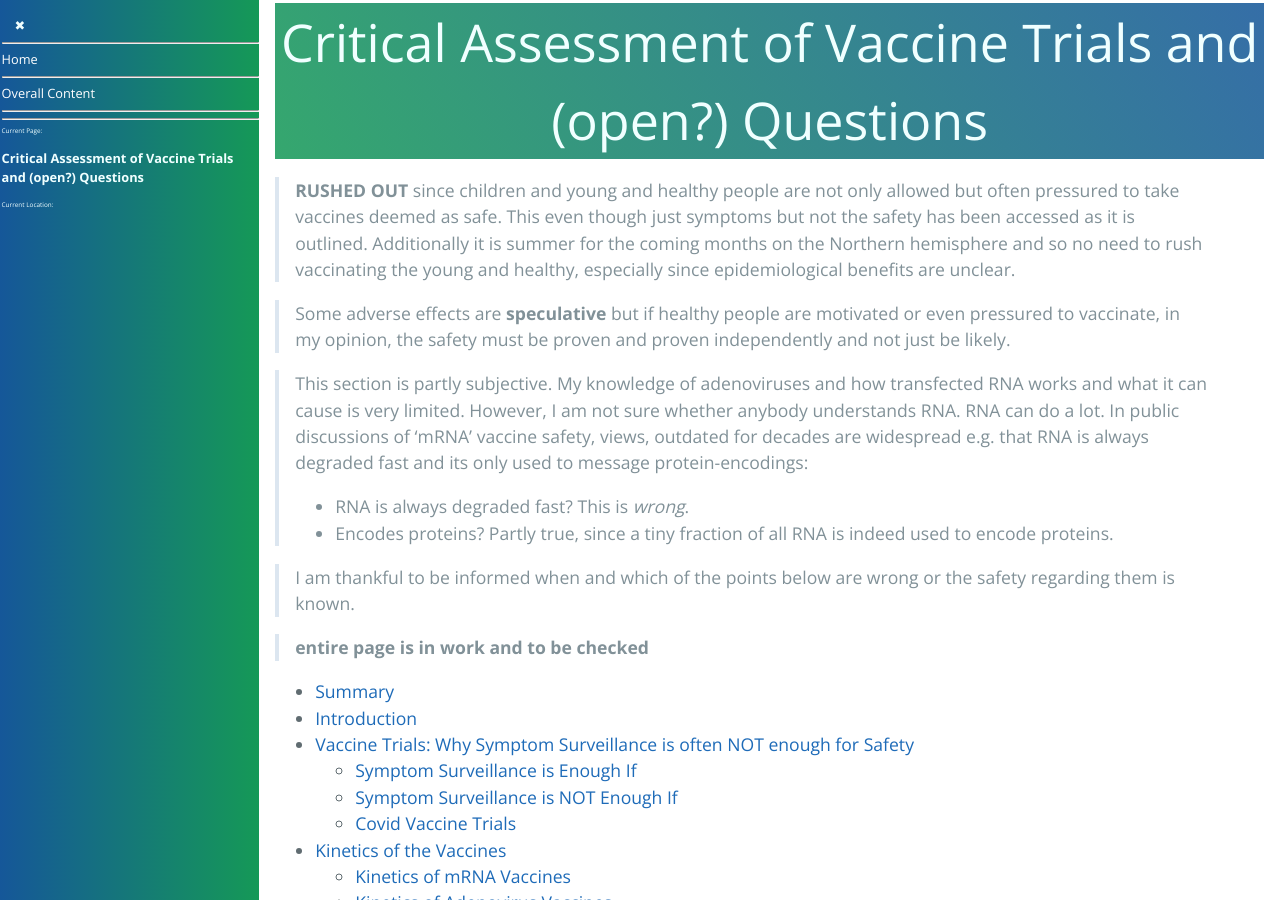
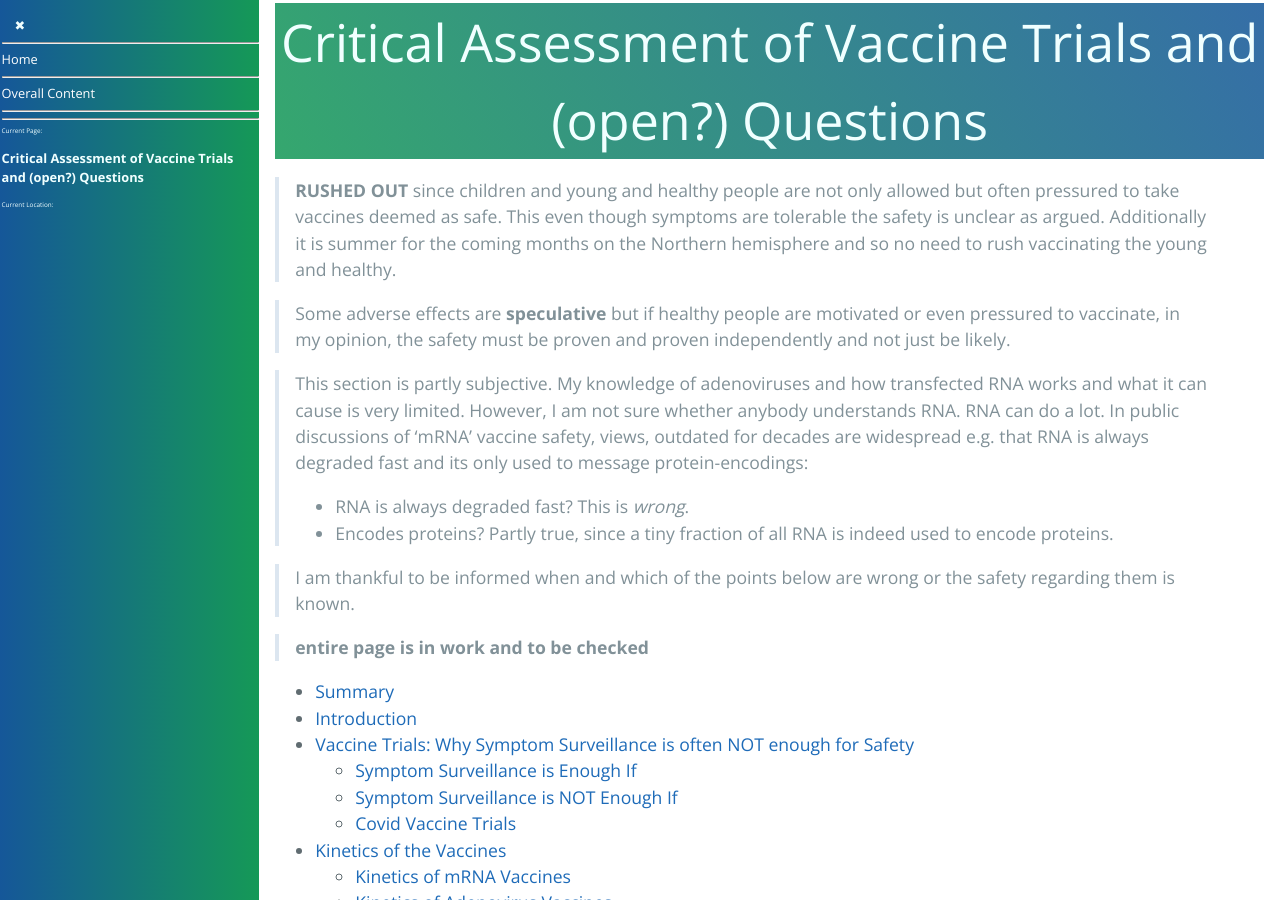
Before and after one commit to forestgrape/coronavirus, a Jekyll site: the page built from 10_vaccines/vaccine_questions.md, in a window 1280 px wide and 900 px high. Built offline with Jekyll 4.4.1, drawn with Linux system fonts in a browser that asks for light colours; our own code applies the rules of GitHub Pages for plain Markdown files.

Commit message:
Update vaccine_questions.md

```diff
--- a/10_vaccines/vaccine_questions.md
+++ b/10_vaccines/vaccine_questions.md
@@ -1,6 +1,7 @@
 # Critical Assessment of Vaccine Trials and (open?) Questions
 
-> __RUSHED OUT__ since children and young and healthy people are not only allowed but often pressured to take vaccines deemed as safe. This even though just symptoms but not the safety has been accessed as it is outlined. Additionally it is summer for the coming months on the Northern hemisphere and so no need to rush vaccinating the young and healthy, especially since epidemiological benefits are unclear.
+> __RUSHED OUT__ since children and young and healthy people are not only allowed but often pressured to take vaccines deemed as safe. This even though
+symptoms are tolerable the safety is unclear as argued. Additionally it is summer for the coming months on the Northern hemisphere and so no need to rush vaccinating the young and healthy.
 
 > Some adverse effects are **speculative** but if healthy people are motivated or even pressured to vaccinate, in my opinion, the safety must be proven and proven independently and not just be likely.
 
```
